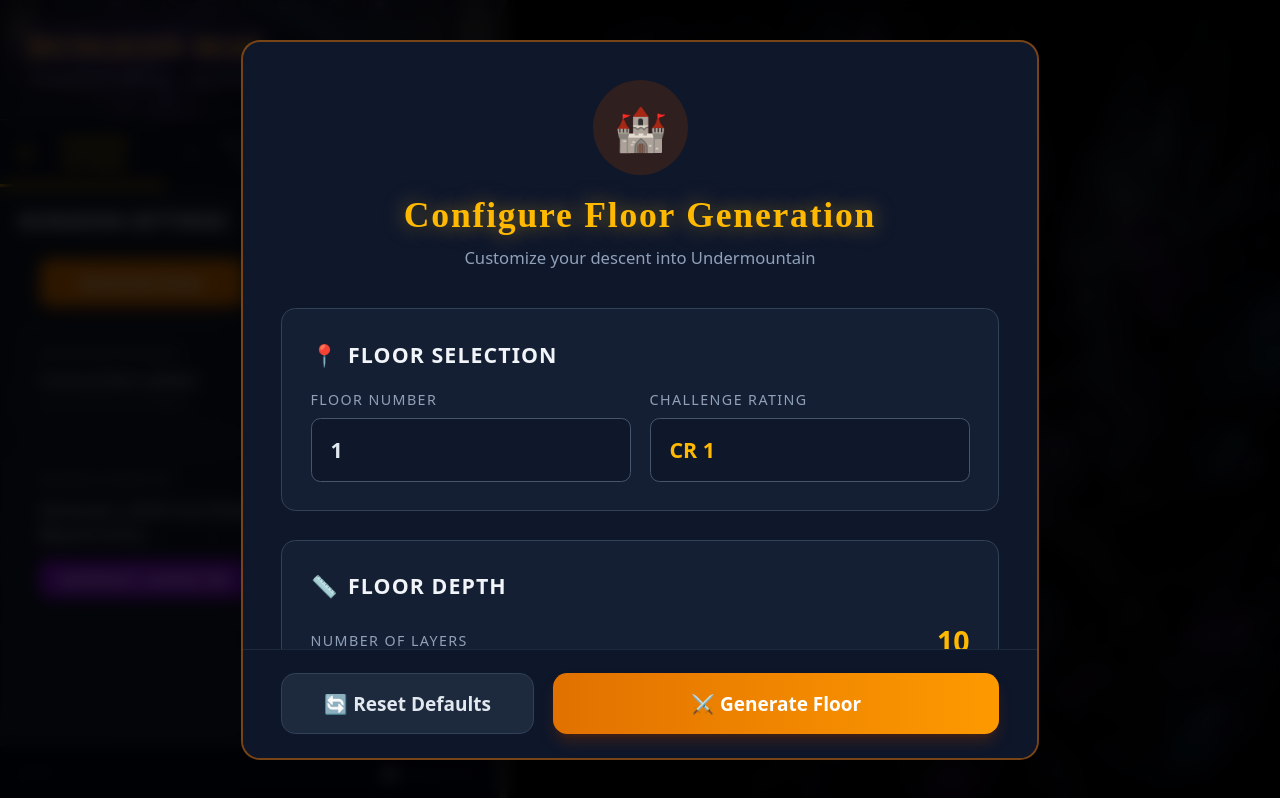
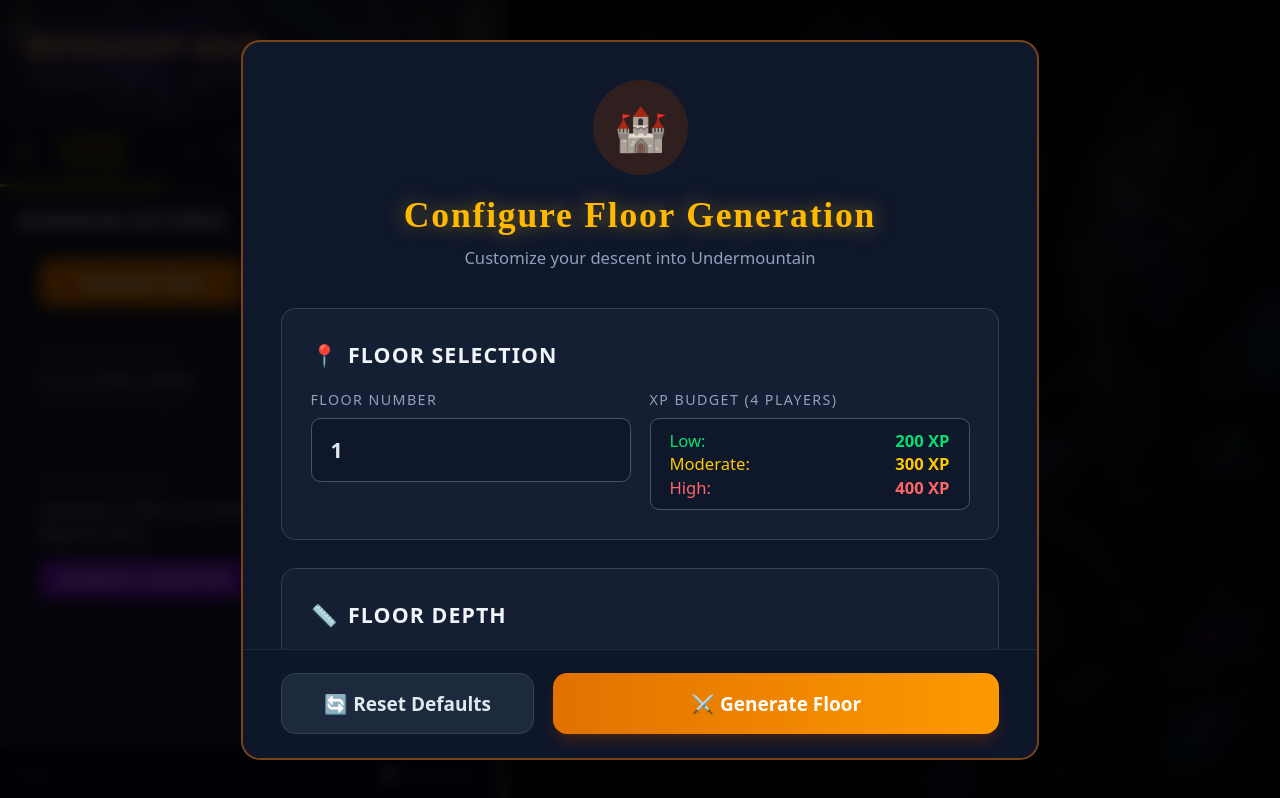
Before and after one commit to wrightwp/mad-mage-roguelike, a Vue app: page / in a window 1280 px wide. Built offline with nearby package versions, Linux system fonts and the light colour scheme.

Commit message:
feat: add `FloorConfigModal` component to allow configuration of dungeon generation parameters.

```diff
--- a/src/components/FloorConfigModal.vue
+++ b/src/components/FloorConfigModal.vue
@@ -1,6 +1,8 @@
 <script setup lang="ts">
 import { ref, computed, watch } from 'vue';
 import { TYPE_COLORS, getNodeIcon } from '../utils/nodeStyles';
+import { calculatePartyXPBudget } from '../utils/encounterScaling';
+import { EncounterDifficulty } from '../types';
 
 interface Props {
   show: boolean;
@@ -56,6 +58,17 @@
 
 const estimatedLayers = computed(() => {
   return floorDepth.value;
+});
+
+// XP Budget computed values for display
+const xpBudgets = computed(() => {
+  const level = averagePartyLevel.value;
+  const size = partySize.value;
+  return {
+    low: calculatePartyXPBudget(level, size, EncounterDifficulty.Low),
+    moderate: calculatePartyXPBudget(level, size, EncounterDifficulty.Moderate),
+    high: calculatePartyXPBudget(level, size, EncounterDifficulty.High)
+  };
 });
 
 // Update node count
@@ -136,9 +149,20 @@
               />
             </div>
             <div>
-              <label class="block text-xs text-slate-400 mb-2 tracking-widest uppercase">Challenge Rating</label>
-              <div class="w-full bg-slate-900 border border-slate-600 rounded-lg px-4 py-3 text-amber-400 text-lg font-bold">
-                CR {{ selectedFloor }}
+              <label class="block text-xs text-slate-400 mb-2 tracking-widest uppercase">XP Budget ({{ partySize }} players)</label>
+              <div class="w-full bg-slate-900 border border-slate-600 rounded-lg px-4 py-2 text-sm">
+                <div class="flex justify-between">
+                  <span class="text-green-400">Low:</span>
+                  <span class="text-green-400 font-bold">{{ xpBudgets.low }} XP</span>
+                </div>
+                <div class="flex justify-between">
+                  <span class="text-yellow-400">Moderate:</span>
+                  <span class="text-yellow-400 font-bold">{{ xpBudgets.moderate }} XP</span>
+                </div>
+                <div class="flex justify-between">
+                  <span class="text-red-400">High:</span>
+                  <span class="text-red-400 font-bold">{{ xpBudgets.high }} XP</span>
+                </div>
               </div>
             </div>
           </div>
--- a/vite.config.ts
+++ b/vite.config.ts
@@ -5,4 +5,26 @@
 export default defineConfig({
   base: '/mad-mage-roguelike/',
   plugins: [vue()],
+  build: {
+    rollupOptions: {
+      output: {
+        manualChunks(id) {
+          // Vendor chunk - Vue and Pinia
+          if (id.includes('node_modules')) {
+            if (id.includes('vue') || id.includes('pinia') || id.includes('@vue')) {
+              return 'vendor';
+            }
+          }
+          // Data chunk - Large JSON data files
+          if (id.includes('/data/encounters-') || id.includes('/data/monsters.json')) {
+            return 'encounter-data';
+          }
+          // Utils chunk - Utility functions
+          if (id.includes('/utils/')) {
+            return 'utils';
+          }
+        }
+      }
+    }
+  }
 })
```
